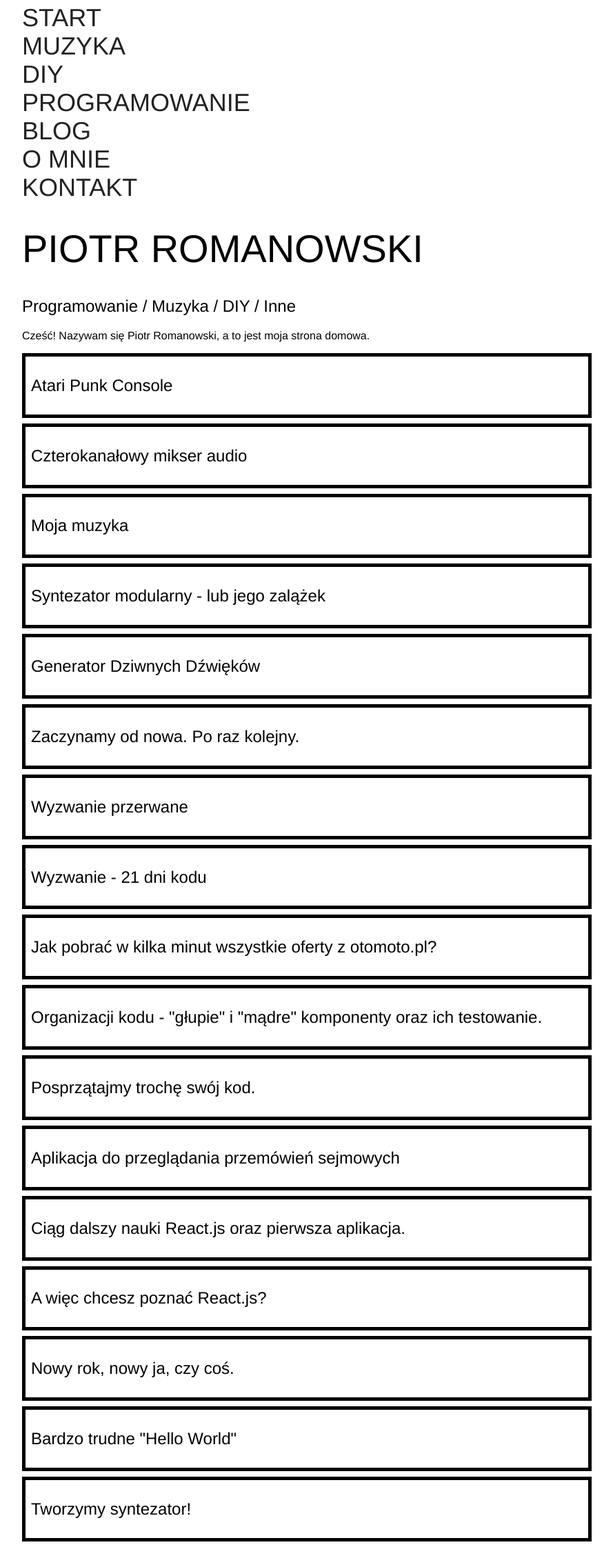
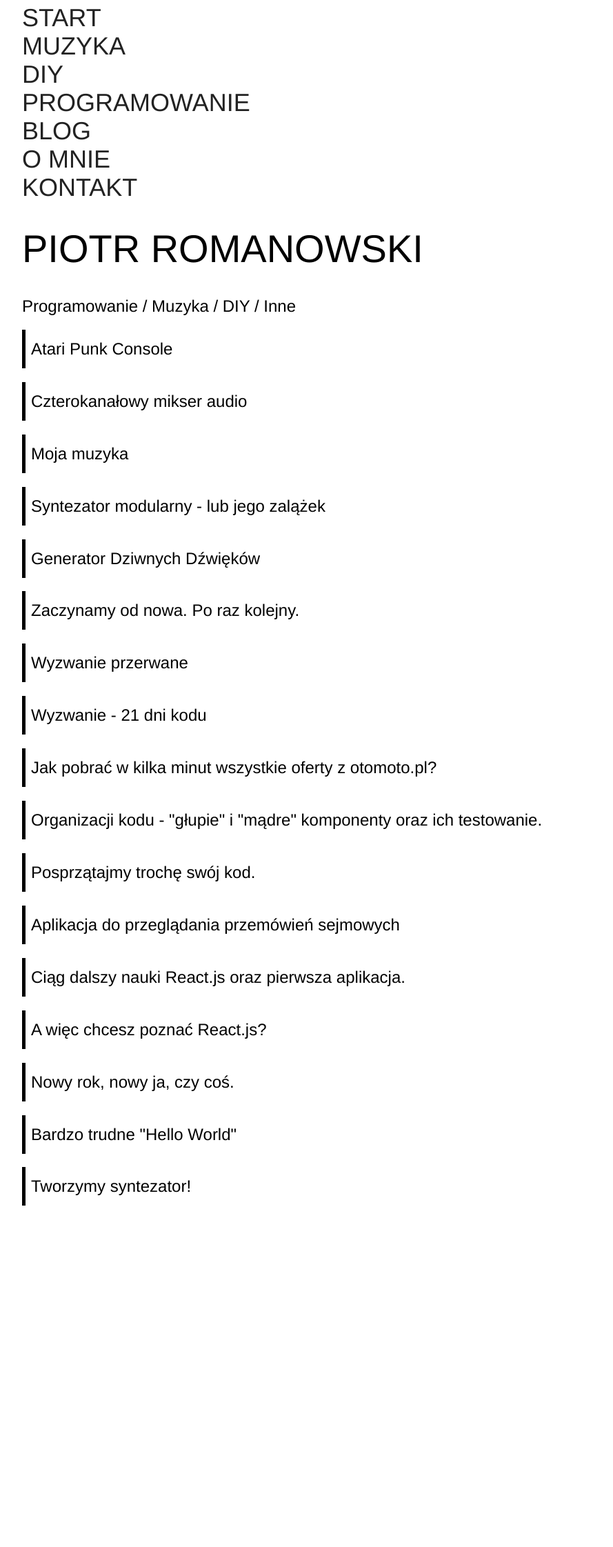
Before and after one commit to bananovitch/home-website, a Jekyll site: the page built from index.md, in a window 1280 px wide. Shown: the whole page at 69% size, without its empty margins (208-1097 px from the left). Built offline with Jekyll 4.4.1, drawn with Linux system fonts in a browser that asks for light colours; after the commit the page ends 1768 px from its top, so only the background shows below that.

Commit message:
correct headings in page layout

```diff
--- a/_layouts/post.html
+++ b/_layouts/post.html
@@ -9,7 +9,7 @@
 <body>
     {% include header.html %}
     <main class="container">
-        <h1>{{ page.title }}</h1>
+        <h1 class="page-title"> {{ page.title }}</h1>
         {{ content }}
     </main>
 
--- a/css/style.scss
+++ b/css/style.scss
@@ -67,10 +67,18 @@
 
 .post {
     width:100%;
-    border: 5px solid black;
+    border-left: 5px solid black;
     margin-bottom: 8px;
-    padding:8px;
+    &:hover {
+        background: $menu-fill;
+        a, a:visited {
+            color: #fff;
+        }
+    }
     a {
+        height: 40px;
+        line-height: 40px;
+        padding:8px;
         display: block;
     }
 }
--- a/index.md
+++ b/index.md
@@ -8,7 +8,6 @@
 
 ## Programowanie / Muzyka / DIY / Inne
 
-Cześć! Nazywam się Piotr Romanowski, a to jest moja strona domowa.
 
 <div>
   {% for post in site.posts %}
```
Also changed, not shown: blog.md (+1 -1 lines), diy.md (+1 -1 lines), music.md (+1 -1 lines).
